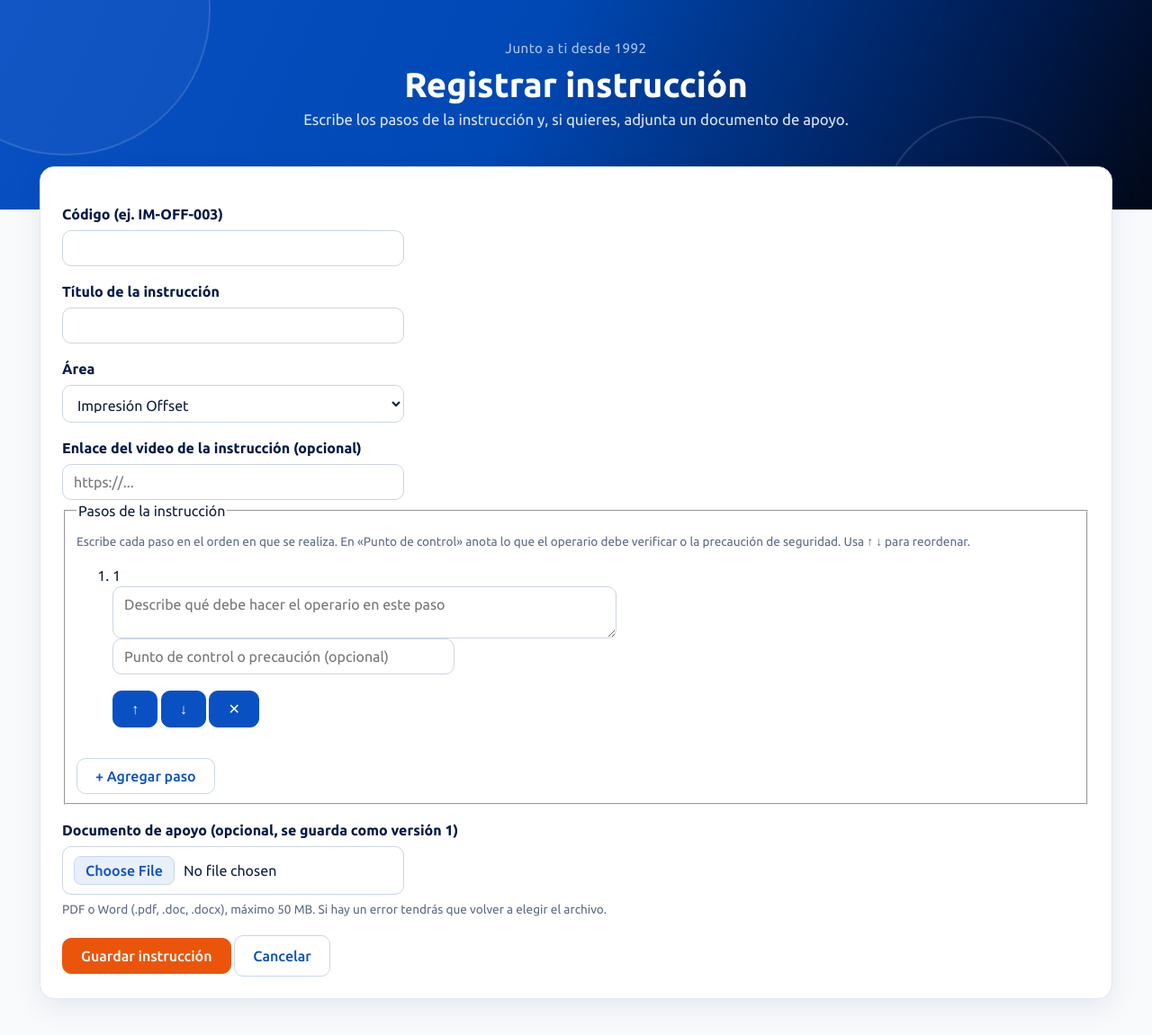
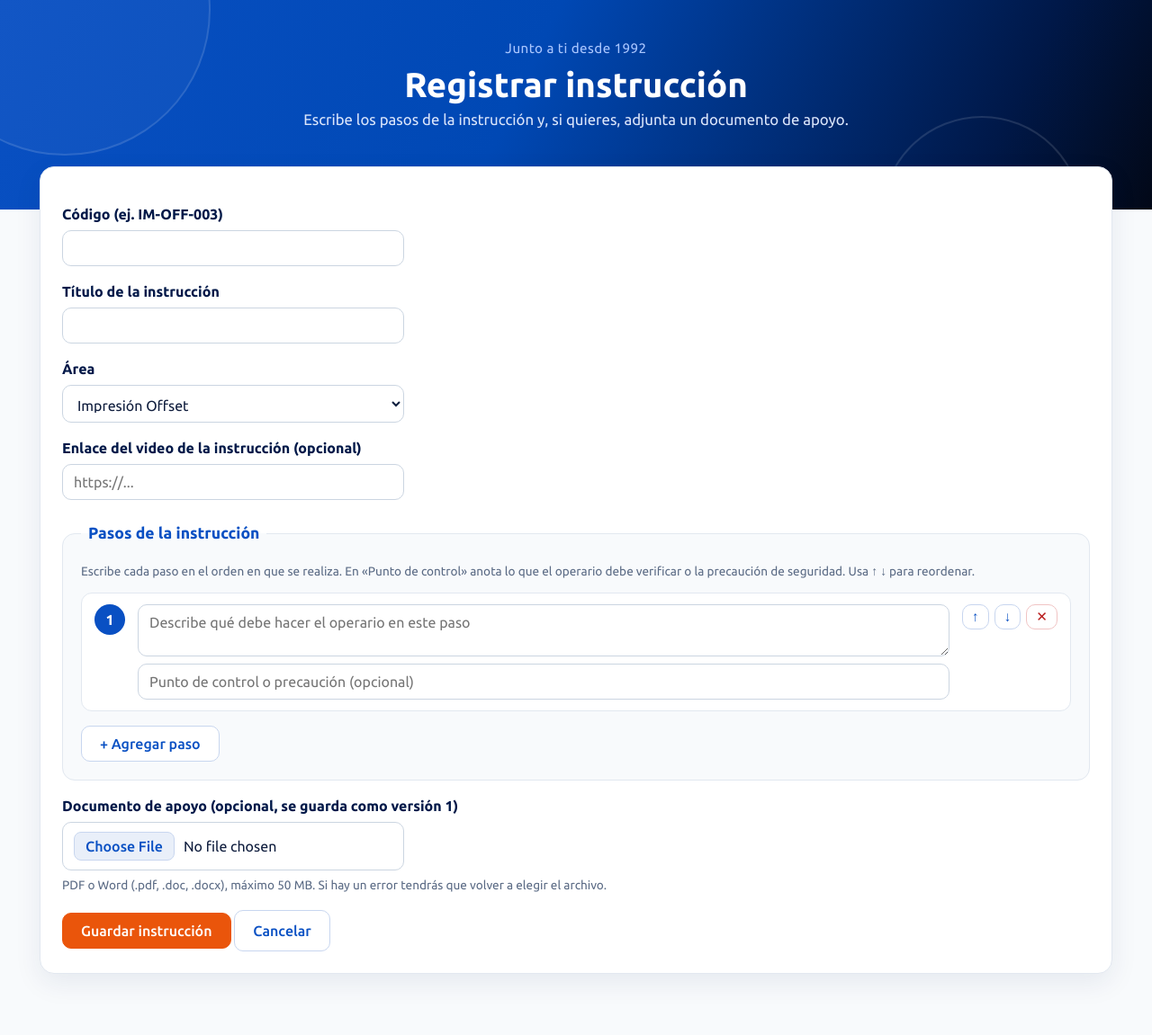
Before and after one commit to bel3ndiaz/Tarea-3, a Flask app: page /instrucciones/nuevo in a window 1280 px wide. Shown: the part 72-1223 px from the top of the page at 90% size. Run offline with Flask 3, Linux system fonts and the light colour scheme.

Commit message:
Style.css

```diff
--- a/static/style.css
+++ b/static/style.css
@@ -142,6 +142,52 @@ ul.error { padding-left: 36px; }
 .documento-word table { width: auto; }
 .documento-word td { border: 1px solid var(--borde); }
 
+/* ---------- Pasos: editor (Registrar y Modificar) ---------- */
+.editor-pasos { border: 1px solid var(--borde); border-radius: 14px; padding: 18px 20px 20px; margin: 24px 0 8px;
+                background: var(--fondo); }
+.editor-pasos legend { font-weight: 700; color: var(--azul); font-size: 1.1em; padding: 0 8px; }
+.editor-pasos .ayuda { margin: 0 0 14px; }
+.lista-pasos { list-style: none; margin: 0; padding: 0; }
+.paso { display: flex; gap: 14px; align-items: flex-start; background: #fff; border: 1px solid var(--borde);
+        border-radius: 12px; padding: 12px 14px; margin-bottom: 10px; }
+.paso-numero { flex: 0 0 34px; height: 34px; border-radius: 50%; background: var(--azul); color: #fff;
+               display: flex; align-items: center; justify-content: center; font-weight: 700; }
+.paso-campos { flex: 1; display: flex; flex-direction: column; gap: 8px; }
+.paso-campos textarea, .paso-campos input[type=text] { width: 100%; }
+.paso-botones { display: flex; gap: 6px; }
+.paso-botones button { margin-top: 0; padding: 4px 10px; background: #fff; color: var(--azul);
+                       border-color: #c8d6ef; font-size: .95em; }
+.paso-botones button:hover { background: var(--fondo-azul); }
+.paso-botones button.quitar { color: var(--rojo); border-color: #f1c4c4; }
+.paso-botones button.quitar:hover { background: var(--rojo-fondo); }
+#agregar-paso { margin-top: 6px; }
+
+/* ---------- Pasos: lectura en el detalle ---------- */
+.encabezado-panel { display: flex; justify-content: space-between; align-items: center; gap: 12px; flex-wrap: wrap; }
+.encabezado-panel h2 { margin: 0; }
+.encabezado-panel .imprimir { margin-top: 0; }
+.pasos-lectura { list-style: none; margin: 18px 0 0; padding: 0; }
+.pasos-lectura li { display: flex; gap: 16px; align-items: flex-start; padding: 14px 0; border-bottom: 1px solid var(--borde); }
+.pasos-lectura li:last-child { border-bottom: 0; }
+.paso-texto { margin: 5px 0 0; font-size: 1.05em; }
+.paso-control { margin: 8px 0 0; padding: 8px 12px; background: var(--ambar-fondo); color: var(--ambar);
+                border-radius: 8px; border-left: 4px solid var(--naranja); font-size: .93em; }
+
+/* ---------- Impresión: solo la hoja de la instrucción ---------- */
+@media print {
+  .barra, .pie, main > p, main > form, .exito, .error, .aviso-archivada,
+  .panel:not(.hoja-pasos), .imprimir { display: none !important; }
+  body { background: #fff; }
+  .hero { background: none; color: #000; padding: 0 0 12px; border-bottom: 3px solid #000; }
+  .hero::before, .hero::after { display: none; }
+  .hero-antetitulo, .hero-subtitulo { color: #333; }
+  main { margin: 16px 0 0; padding: 0; max-width: none; }
+  .panel { box-shadow: none; border: 0; padding: 0; }
+  .paso-numero { background: #000 !important; -webkit-print-color-adjust: exact; print-color-adjust: exact; }
+  .paso-control { border-left-color: #000; background: #f2f2f2; color: #000; }
+  .pasos-lectura li { break-inside: avoid; }
+}
+
 /* ---------- Pie de página (navy, como el de su sitio) ---------- */
 .pie { background: var(--navy); color: #cbd5e1; }
 .pie-contenido { max-width: 1240px; margin: 0 auto; padding: 44px 24px 28px; display: grid;
```
